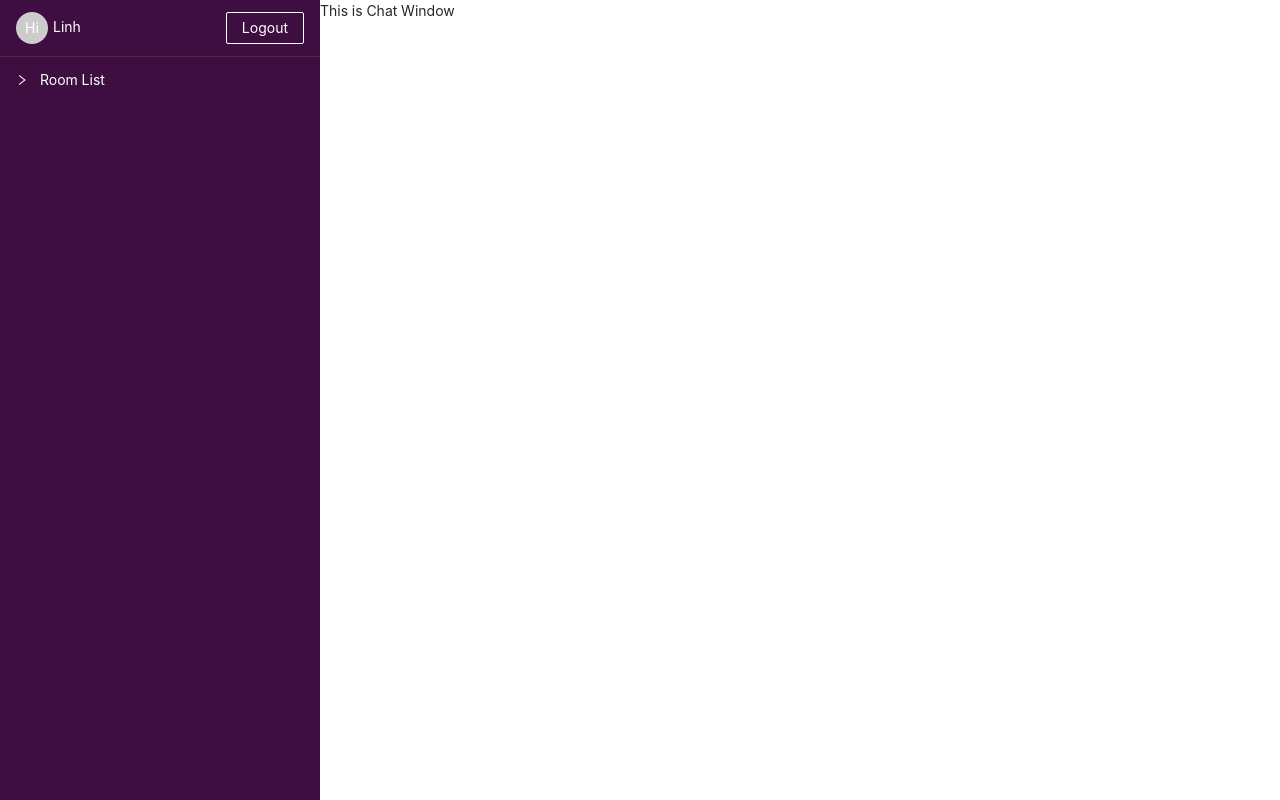
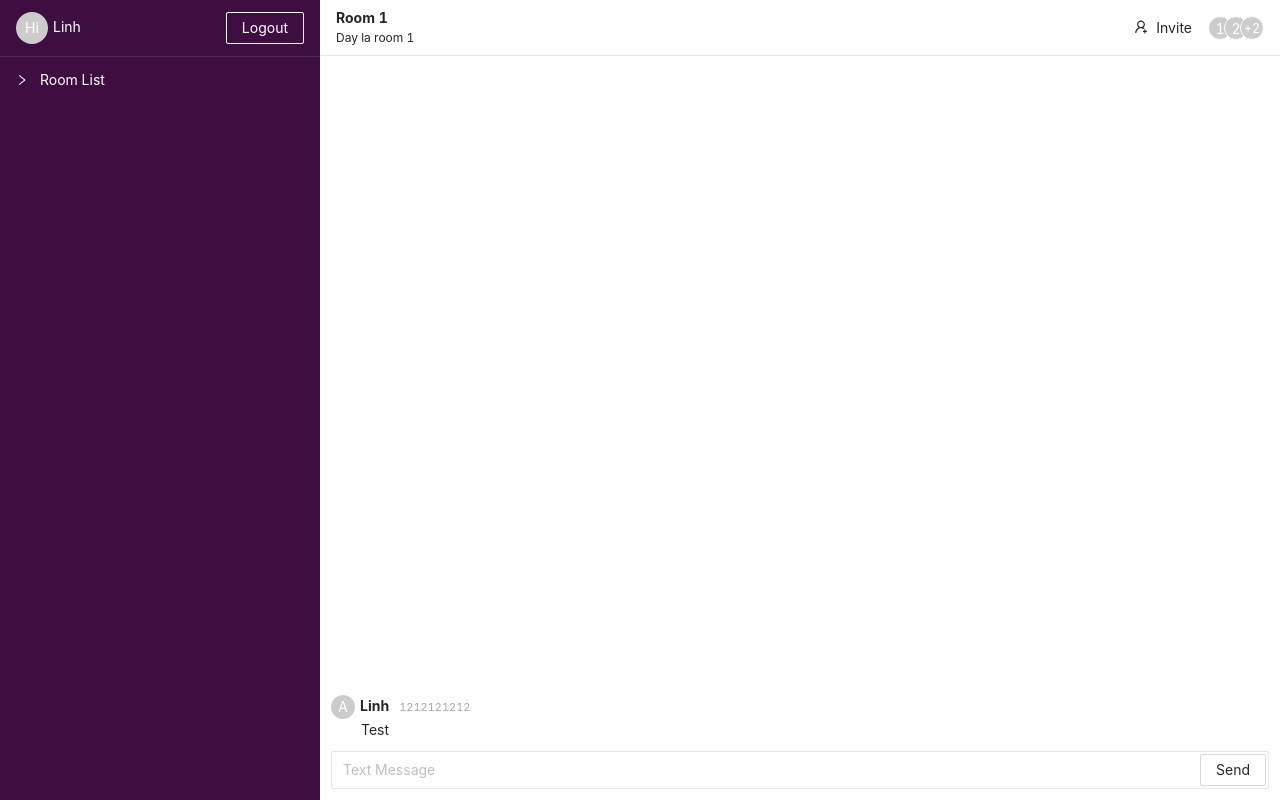
Before and after one commit to linhcu1612/ChatAppFirebase, a React (Create React App) app: page / in a window 1280 px wide. Built offline with nearby package versions, Linux system fonts and the light colour scheme.

Commit message:
done with UI of the app

```diff
--- a/src/Context/AuthProvider.js
+++ b/src/Context/AuthProvider.js
@@ -19,6 +19,7 @@ export default function AuthProvider({ children }) {
   //       setIsLoading(false);
   //       setUser({ displayName, email, uid, photoURL });
   //       history.push("/");
+  //        return
   //     }
   //     setUser({});
   //     setIsLoading(false);
--- a/src/components/ChatRoom/ChatWindow.js
+++ b/src/components/ChatRoom/ChatWindow.js
@@ -1,7 +1,121 @@
 /** @format */
 
 import React from "react";
+import styled from "styled-components";
+import { UserAddOutlined } from "@ant-design/icons";
+import { Button, Avatar, Tooltip, Form, Input } from "antd";
+import Message from "./Message";
+
+const { Item } = Form;
+
+const { Group } = Avatar;
+
+const HeaderStyled = styled.div`
+  display: flex;
+  justify-content: space-between;
+  height: 56px;
+  padding: 0 16px;
+  align-items: center;
+  border-bottom: 1px solid rgb(230, 230, 230);
+
+  .header {
+    &__info {
+      display: flex;
+      flex-direction: column;
+      justify-content: center;
+    }
+
+    &__title {
+      margin: 0;
+      font-weight: bold;
+    }
+
+    &__description {
+      font-size: 12px;
+    }
+  }
+`;
+
+const ButtonGroupStyled = styled.div`
+  display: flex;
+  align-items: center;
+`;
+
+const MessageListStyled = styled.div`
+  max-height: 100%;
+  overflow-y: auto;
+`;
+
+const ContentStyled = styled.div`
+  height: calc(100% - 56px);
+  display: flex;
+  flex-direction: column;
+  padding: 11px;
+  justify-content: flex-end;
+`;
+
+const FormStyled = styled(Form)`
+  display: flex;
+  justify-content: space-between;
+  align-items: center;
+  padding: 2px 2px 2px 0;
+  border: 1px solid rgb(230, 230, 230);
+  border-radius: 2px;
+
+  .ant-form-item {
+    flex: 1;
+    margin-bottom: 0;
+  }
+`;
 
 export default function ChatWindow() {
-  return <div>This is Chat Window</div>;
+  return (
+    <>
+      <HeaderStyled>
+        <div className='header__info'>
+          <p className='header__title'>Room 1</p>
+          <span className='header__description'>Day la room 1</span>
+        </div>
+        <ButtonGroupStyled>
+          <Button type='text' icon={<UserAddOutlined />}>
+            Invite
+          </Button>
+          <Group size='small' maxCount={2}>
+            <Tooltip title='1'>
+              <Avatar>1</Avatar>
+            </Tooltip>
+            <Tooltip title='2'>
+              <Avatar>2</Avatar>
+            </Tooltip>
+            <Tooltip title='2'>
+              <Avatar>2</Avatar>
+            </Tooltip>
+            <Tooltip title='2'>
+              <Avatar>2</Avatar>
+            </Tooltip>
+          </Group>
+        </ButtonGroupStyled>
+      </HeaderStyled>
+      <ContentStyled>
+        <MessageListStyled>
+          <Message
+            text='Test'
+            photoURL={null}
+            displayName='Linh'
+            createdAt={1212121212}
+          />
+        </MessageListStyled>
+        <FormStyled>
+          <Item>
+            <Input
+              bordered={false}
+              autoComplete='off'
+              placeholder='Text Message'
+            />
+          </Item>
+          <Button>Send</Button>
+        </FormStyled>
+      </ContentStyled>
+    </>
+  );
 }
--- /dev/null
+++ b/src/components/ChatRoom/Message.js
@@ -0,0 +1,43 @@
+/** @format */
+
+import React from "react";
+import { Avatar, Typography } from "antd";
+import styled from "styled-components";
+
+const { Text } = Typography;
+
+const WrapperStyled = styled.div`
+  margin-bottom: 10px;
+
+  .author {
+    margin-left: 5px;
+    font-weight: bold;
+  }
+
+  .date {
+    margin-left: 10px;
+    font-size: 11px;
+    color: #a7a7a7;
+  }
+
+  .content {
+    margin-left: 30px;
+  }
+`;
+
+export default function Message({ text, displayName, createdAt, photoURL }) {
+  return (
+    <WrapperStyled>
+      <div className=''>
+        <Avatar size='small' src={photoURL}>
+          A
+        </Avatar>
+        <Text className='author'>{displayName}</Text>
+        <Text className='date'>{createdAt}</Text>
+      </div>
+      <div className=''>
+        <Text className='content'>{text}</Text>
+      </div>
+    </WrapperStyled>
+  );
+}
--- a/src/components/ChatRoom/UserInfo.js
+++ b/src/components/ChatRoom/UserInfo.js
@@ -3,6 +3,7 @@
 import React from "react";
 import { Button, Avatar, Typography } from "antd";
 import styled from "styled-components";
+import { auth } from "../../firebase/config";
 
 const WrapperStyled = styled.div`
   display: flex;
@@ -23,7 +24,9 @@ export default function UserInfo() {
         <Avatar>Hi</Avatar>
         <Typography.Text className='username'>Linh</Typography.Text>
       </div>
-      <Button ghost>Logout</Button>
+      <Button ghost onClick={() => auth.signOut()}>
+        Logout
+      </Button>
     </WrapperStyled>
   );
 }
--- a/src/components/Login/index.js
+++ b/src/components/Login/index.js
@@ -1,5 +1,5 @@
 /** @format */
-import firebase, { auth } from "../../firebase/config";
+import firebase, { auth, db } from "../../firebase/config";
 import React from "react";
 import { Row, Col, Typography, Button } from "antd";
 
@@ -8,8 +8,18 @@ const { Title } = Typography;
 const fbProvider = new firebase.auth.FacebookAuthProvider();
 
 export default function Login() {
-  const handleFbLogin = () => {
-    auth.signInWithPopup(fbProvider);
+  const handleFbLogin = async () => {
+    const { additionalUserInfo, user } = await auth.signInWithPopup(fbProvider);
+
+    if (additionalUserInfo.isNewUser) {
+      db.collection("users").add({
+        displayName: user.displayName,
+        email: user.email,
+        photoURL: user.photoURL,
+        uid: user.displayName,
+        providerId: additionalUserInfo.providerId,
+      });
+    }
   };
 
   return (
--- a/src/index.css
+++ b/src/index.css
@@ -1,16 +1,3 @@
 /** @format */
 
 @import "~antd/dist/antd.css";
-body {
-  margin: 0;
-  font-family: -apple-system, BlinkMacSystemFont, "Segoe UI", "Roboto", "Oxygen",
-    "Ubuntu", "Cantarell", "Fira Sans", "Droid Sans", "Helvetica Neue",
-    sans-serif;
-  -webkit-font-smoothing: antialiased;
-  -moz-osx-font-smoothing: grayscale;
-}
-
-code {
-  font-family: source-code-pro, Menlo, Monaco, Consolas, "Courier New",
-    monospace;
-}
```
